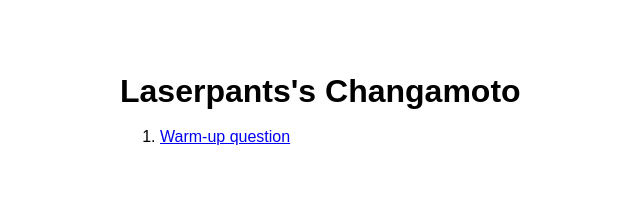
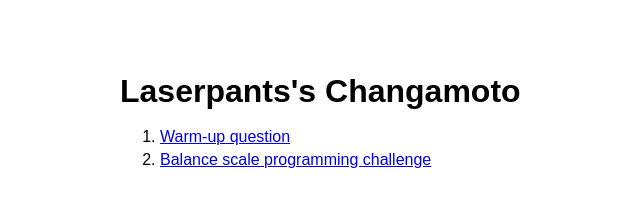
Before and after one commit to laserpants/changamoto, a plain HTML site: page index.html in a window 1280 px wide. Shown: the whole page, without its empty margins (168-808 px from the left). Drawn offline with nearby package versions, Linux system fonts and the light colour scheme; some packages are replaced by stand-ins of ours.

Commit message:
Add link to problem #2

```diff
--- a/index.html
+++ b/index.html
@@ -20,6 +20,9 @@
     <li>
       <a href="1/index.html">Warm-up question</a>
     </li>
+    <li>
+      <a href="2/index.html">Balance scale programming challenge</a>
+    </li>
   </ol>
 </body>
 <html>
```
